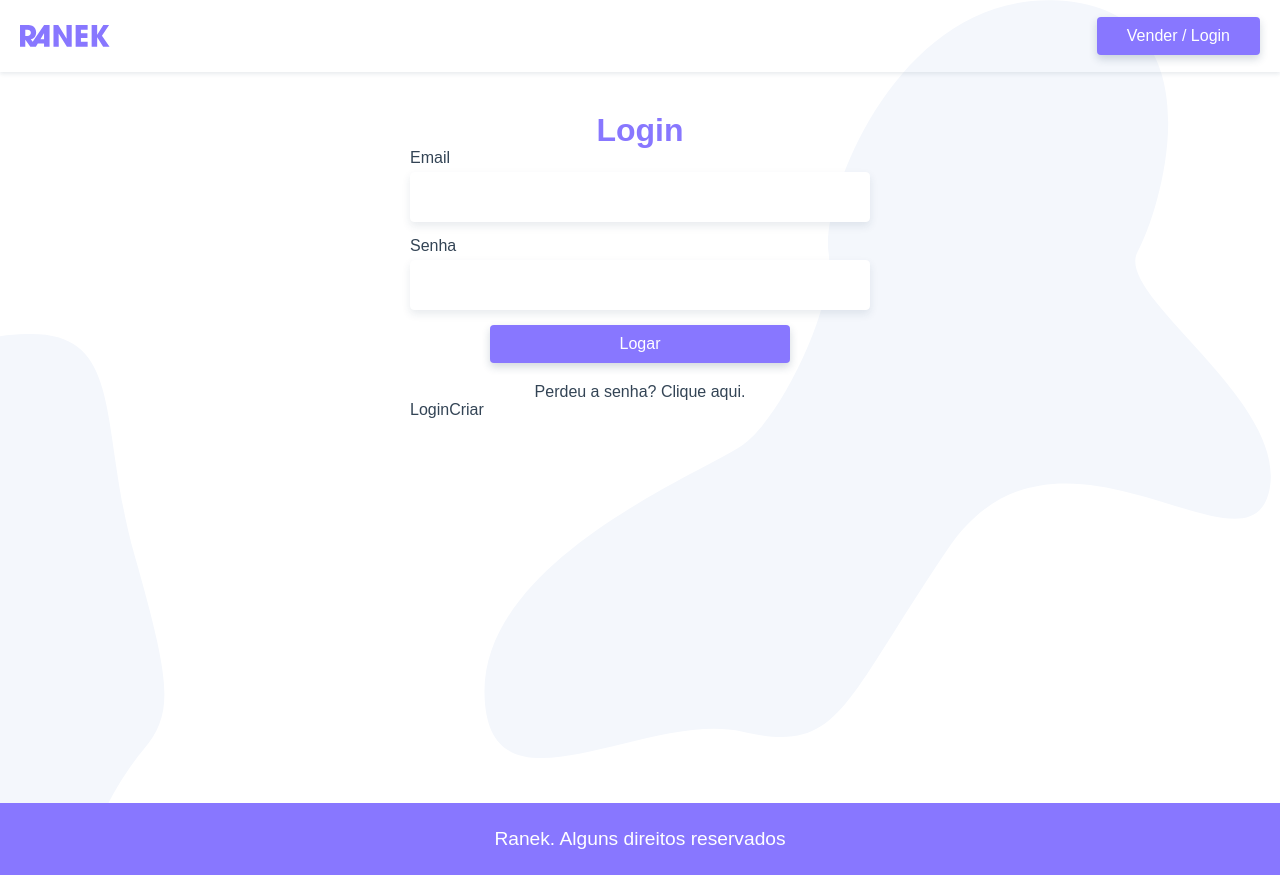
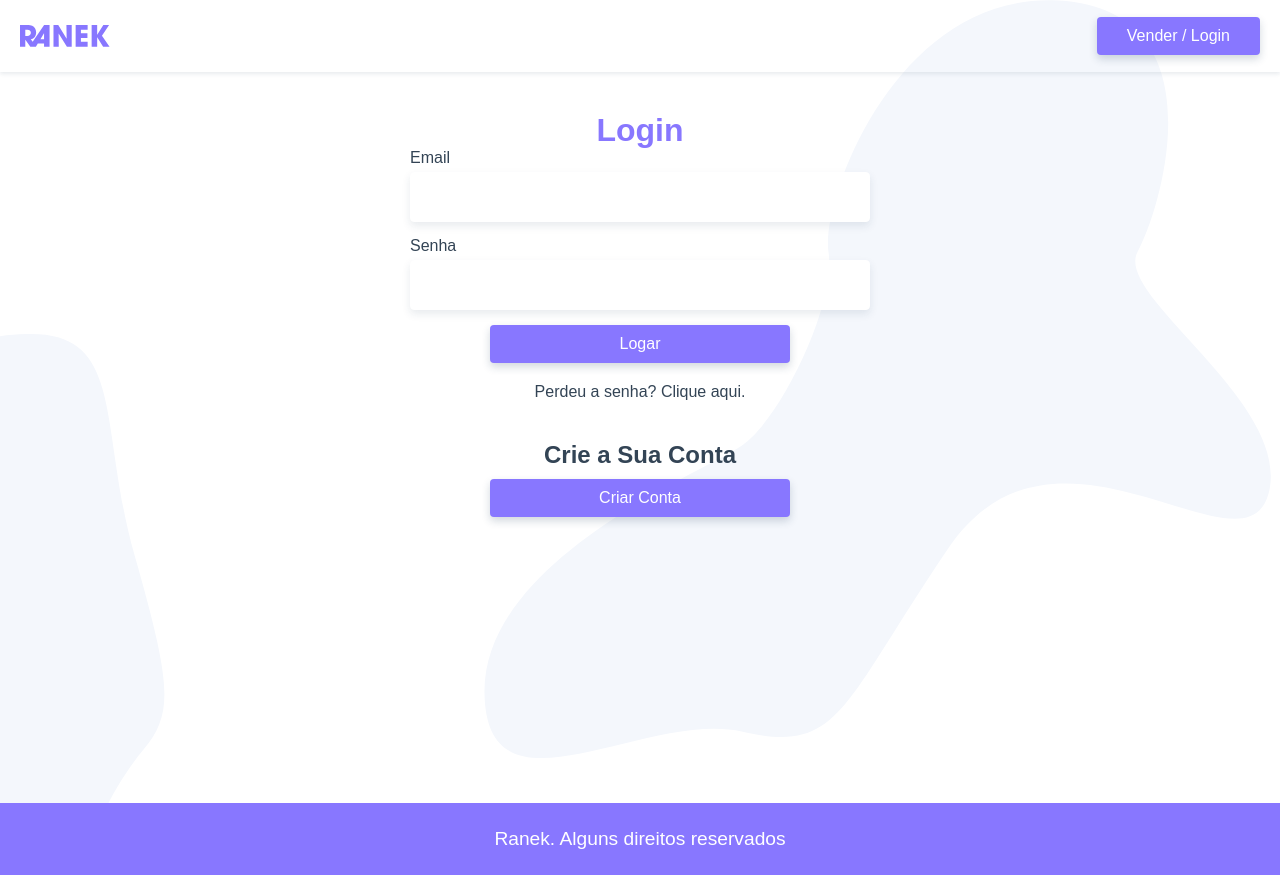
Before and after one commit to JoaoVictorgRamos/Ranek-Origamid-Vue2.0, a Vue app: page /login in a window 1280 px wide. Built offline with nearby package versions, Linux system fonts and the light colour scheme.

Commit message:
usuario-formulario

```diff
--- a/src/components/LoginCriar.vue
+++ b/src/components/LoginCriar.vue
@@ -1,11 +1,47 @@
 <template>
-  <p>LoginCriar</p>
+  <section>
+    <h2>Crie a Sua Conta</h2>
+    <transition mode="out-in">
+      <button v-if="!criar" class="btn" @click="criar = true">
+        Criar Conta
+      </button>
+      <UsuarioForm v-else>
+        <button class="btn btn-form">Criar Usuário</button>
+      </UsuarioForm>
+    </transition>
+  </section>
 </template>
 
 <script>
+import UsuarioForm from "@/components/UsuarioForm.vue";
 export default {
   name: "LoginCriar",
+  components: {
+    UsuarioForm,
+  },
+  data() {
+    return {
+      criar: false,
+    };
+  },
 };
 </script>
 
-<style></style>
+<style scoped>
+h2 {
+  text-align: center;
+  margin-top: 40px;
+  margin-bottom: 10px;
+}
+
+.btn {
+  width: 100%;
+  max-width: 300px;
+  margin-left: auto;
+  margin-right: auto;
+}
+
+.btn-form {
+  max-width: 100%;
+}
+</style>
--- /dev/null
+++ b/src/components/UsuarioForm.vue
@@ -0,0 +1,42 @@
+<template>
+  <form>
+    <label for="nome">Nome</label>
+    <input id="nome" name="nome" type="text" v-model="nome" />
+    <label for="email">Email</label>
+    <input id="email" name="email" type="email" v-model="email" />
+    <label for="senha">Senha</label>
+    <input id="senha" name="senha" type="password" v-model="senha" />
+    <label for="cep">Cep</label>
+    <input id="cep" name="cep" type="text" v-model="cep" />
+    <label for="rua">Rua</label>
+    <input id="rua" name="rua" type="text" v-model="rua" />
+    <label for="numero">Numero</label>
+    <input id="numero" name="numero" type="text" v-model="numero" />
+    <label for="bairro">Bairro</label>
+    <input id="bairro" name="bairro" type="text" v-model="bairro" />
+    <label for="cidade">Cidade</label>
+    <input id="cidade" name="cidade" type="text" v-model="cidade" />
+    <label for="estado">Estado</label>
+    <input id="estado" name="estado" type="text" v-model="estado" />
+    <div class="button">
+      <slot></slot>
+    </div>
+  </form>
+</template>
+
+<script>
+export default {};
+</script>
+
+<style scoped>
+form {
+  display: grid;
+  grid-template-columns: 80px 1fr;
+  align-items: center;
+}
+
+.button {
+  grid-column: 2;
+  margin-top: 10px;
+}
+</style>
```
